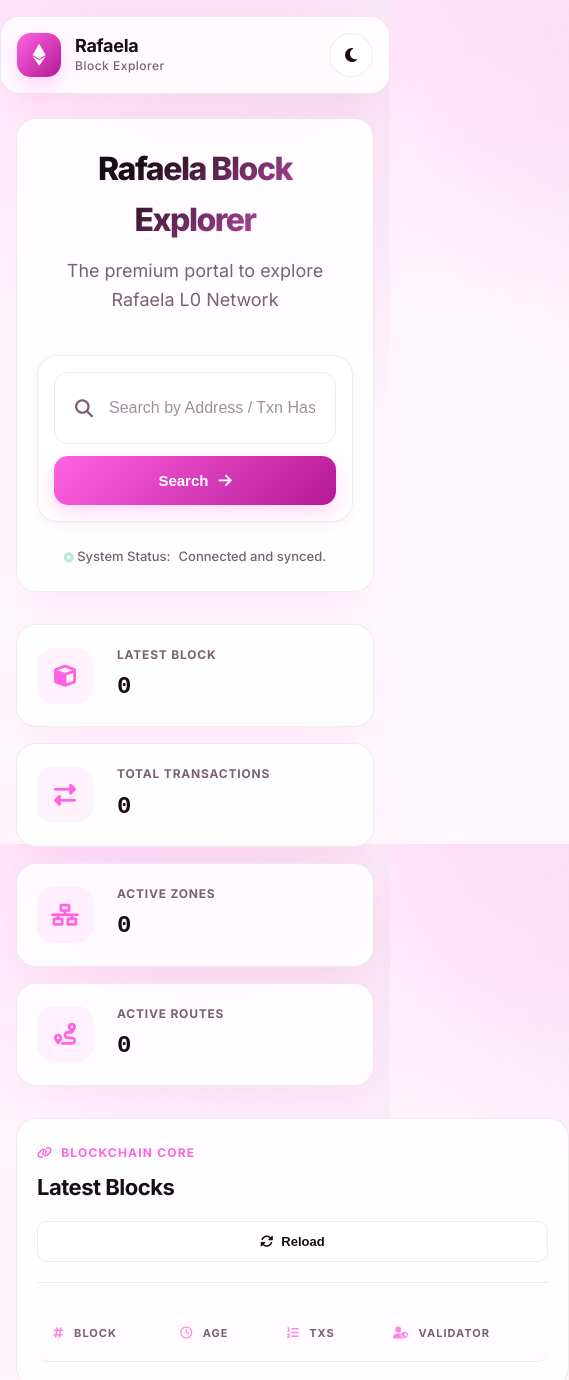
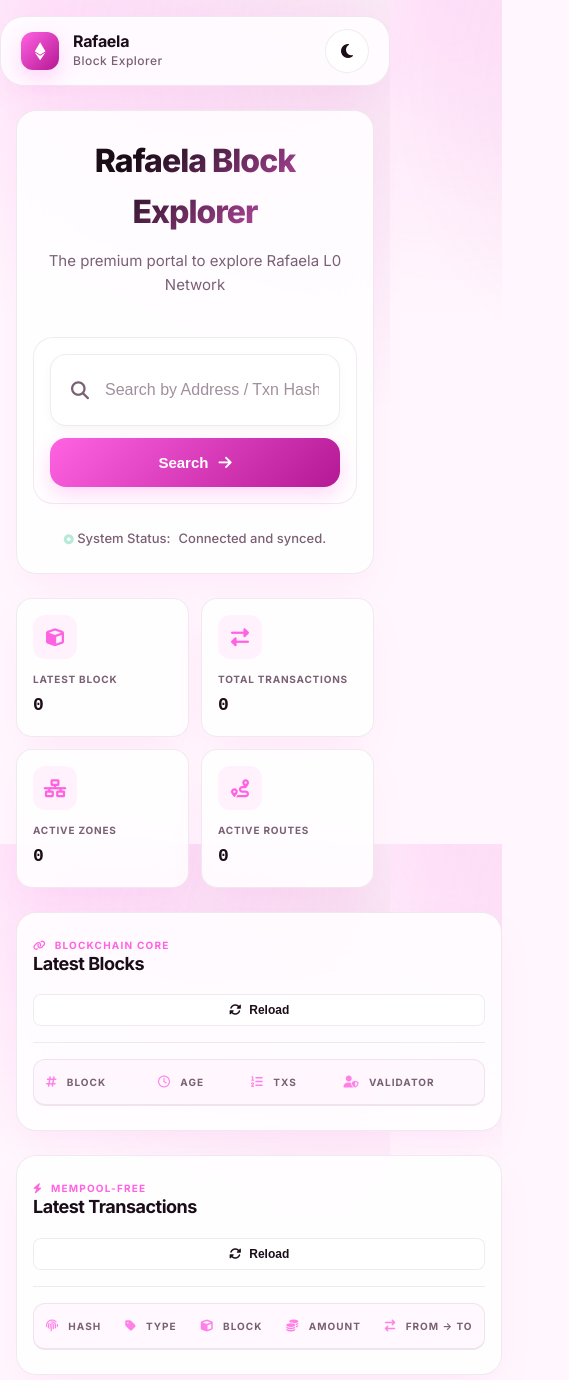
Before and after one commit to ptmo/rafa, a plain HTML site: page ex/index.html in a window 390 px wide. Shown: the top 1380 px of the page, 569 px wide, since content can reach past the window. Drawn offline with Linux system fonts and the light colour scheme.

Commit message:
Update style.css

```diff
--- a/ex/style.css
+++ b/ex/style.css
@@ -1,6 +1,6 @@
 /* =========================================================
    RAFAELA EXPLORER PREMIUM UI/UX - KELAS DUNIA
-   Refined for Symmetry, Precision, and Formal Aesthetics
+   Refined Mobile Responsiveness & Symmetric Tables
 ========================================================= */
 
 :root {
@@ -20,7 +20,7 @@
   --radius: 20px;
   --radius-sm: 12px;
   --mono: "SFMono-Regular", "Cascadia Code", "Roboto Mono", monospace;
-  --font: "Inter", -apple-system, BlinkMacSystemFont, "Segoe UI", Roboto, Oxygen, Ubuntu, Cantarell, "Open Sans", "Helvetica Neue", sans-serif;
+  --font: "Inter", -apple-system, BlinkMacSystemFont, "Segoe UI", Roboto, Oxygen, sans-serif;
   --glass-blur: blur(24px) saturate(150%);
 }
 
@@ -40,25 +40,16 @@ html[data-theme="dark"] {
   --shadow-sm: 0 4px 12px rgba(0, 0, 0, 0.4);
 }
 
-* {
-  box-sizing: border-box;
-  margin: 0;
-  padding: 0;
-}
+* { box-sizing: border-box; margin: 0; padding: 0; }
 
 body {
-  background-color: var(--bg);
-  color: var(--text);
-  font-family: var(--font);
-  -webkit-font-smoothing: antialiased;
-  -moz-osx-font-smoothing: grayscale;
-  min-height: 100vh;
-  transition: background-color 0.5s ease, color 0.5s ease;
+  background-color: var(--bg); color: var(--text); font-family: var(--font);
+  -webkit-font-smoothing: antialiased; -moz-osx-font-smoothing: grayscale;
+  min-height: 100vh; transition: background-color 0.5s ease, color 0.5s ease;
   background-image:
     radial-gradient(circle at 15% 0%, rgba(255, 99, 226, 0.15), transparent 35%),
     radial-gradient(circle at 85% 10%, rgba(180, 24, 148, 0.1), transparent 40%);
-  background-attachment: fixed;
-  line-height: 1.6;
+  background-attachment: fixed; line-height: 1.6;
 }
 
 .hidden { display: none !important; }
@@ -66,139 +57,71 @@ a { text-decoration: none; color: inherit; transition: color 0.3s ease; }
 
 /* UTILITIES: PREMIUM GLASSMORPHISM */
 .glass-panel {
-  background: var(--panel);
-  backdrop-filter: var(--glass-blur);
-  -webkit-backdrop-filter: var(--glass-blur);
-  border: 1px solid var(--line);
-  border-radius: var(--radius);
-  box-shadow: var(--shadow);
+  background: var(--panel); backdrop-filter: var(--glass-blur);
+  -webkit-backdrop-filter: var(--glass-blur); border: 1px solid var(--line);
+  border-radius: var(--radius); box-shadow: var(--shadow);
   transition: transform 0.3s ease, box-shadow 0.3s ease;
 }
 
 /* SHELL & NAVIGATION */
-.shell {
-  width: 100%;
-  max-width: 1280px;
-  margin: 0 auto;
-  padding: 0 24px;
+.shell { width: 100%; max-width: 1280px; margin: 0 auto; padding: 0 24px; }
+
+.nav {
+  display: flex; justify-content: space-between; align-items: center;
+  padding: 14px 28px; margin: 24px auto 40px; border-radius: 100px;
 }
 
-.nav {
-  display: flex;
-  justify-content: space-between;
-  align-items: center;
-  padding: 14px 28px;
-  margin: 24px auto 40px;
-  border-radius: 100px;
+.brand { display: flex; align-items: center; gap: 14px; }
+.logo-mark {
+  width: 44px; height: 44px; background: linear-gradient(135deg, var(--brand), var(--brand2));
+  color: #fff; border-radius: 14px; display: flex; align-items: center; justify-content: center;
+  font-size: 22px; box-shadow: 0 8px 20px rgba(255, 99, 226, 0.25);
 }
-
-.brand {
-  display: flex;
-  align-items: center;
-  gap: 14px;
-}
-
-.logo-mark {
-  width: 44px; height: 44px;
-  background: linear-gradient(135deg, var(--brand), var(--brand2));
-  color: #fff;
-  border-radius: 14px;
-  display: flex; align-items: center; justify-content: center;
-  font-size: 22px;
-  box-shadow: 0 8px 20px rgba(255, 99, 226, 0.25);
-}
-
-.brand span {
-  display: flex;
-  flex-direction: column;
-}
-
-.brand span strong {
-  font-size: 18px;
-  letter-spacing: -0.3px;
-  font-weight: 700;
-  line-height: 1.2;
-}
-
-.brand span small {
-  font-size: 12px;
-  color: var(--muted);
-  font-weight: 500;
-  letter-spacing: 0.5px;
-}
+.brand span { display: flex; flex-direction: column; }
+.brand span strong { font-size: 18px; letter-spacing: -0.3px; font-weight: 700; line-height: 1.2; }
+.brand span small { font-size: 12px; color: var(--muted); font-weight: 500; letter-spacing: 0.5px; }
 
 .navlinks { display: flex; gap: 32px; align-items: center; }
-.navlinks a {
-  font-size: 14px;
-  font-weight: 600;
-  color: var(--muted);
-  display: flex; align-items: center; gap: 8px;
-}
+.navlinks a { font-size: 14px; font-weight: 600; color: var(--muted); display: flex; align-items: center; gap: 8px; }
 .navlinks a:hover { color: var(--brand); }
 
 .btn-icon {
-  background: var(--panel2);
-  border: 1px solid var(--line);
-  color: var(--text);
-  width: 44px; height: 44px;
-  border-radius: 50%;
-  cursor: pointer;
+  background: var(--panel2); border: 1px solid var(--line); color: var(--text);
+  width: 44px; height: 44px; border-radius: 50%; cursor: pointer;
   transition: all 0.3s cubic-bezier(0.4, 0, 0.2, 1);
-  display: flex; align-items: center; justify-content: center;
-  font-size: 16px;
+  display: flex; align-items: center; justify-content: center; font-size: 16px;
 }
 .btn-icon:hover { background: var(--line); color: var(--brand); transform: scale(1.05); }
 
 /* HERO & OVERVIEW */
-.hero {
-  padding: 64px 40px;
-  text-align: center;
-  margin-bottom: 32px;
-}
-
+.hero { padding: 64px 40px; text-align: center; margin-bottom: 32px; }
 .hero-header { margin-bottom: 40px; }
 .hero-header h1 {
-  font-size: 46px;
-  font-weight: 800;
-  letter-spacing: -1.5px;
-  margin-bottom: 12px;
+  font-size: 46px; font-weight: 800; letter-spacing: -1.5px; margin-bottom: 12px;
   background: linear-gradient(135deg, var(--text) 30%, var(--brand) 100%);
-  -webkit-background-clip: text;
-  -webkit-text-fill-color: transparent;
+  -webkit-background-clip: text; -webkit-text-fill-color: transparent;
 }
 .hero-header p { font-size: 18px; color: var(--muted); font-weight: 400; }
 
 /* SEARCH BAR */
 .search-card { max-width: 800px; margin: 0 auto; }
 .search-line {
-  display: flex;
-  align-items: center;
-  background: var(--panel-strong);
-  border: 1px solid var(--line);
-  padding: 8px 8px 8px 24px;
-  border-radius: 100px;
-  box-shadow: var(--shadow-sm);
-  transition: all 0.3s ease;
+  display: flex; align-items: center; background: var(--panel-strong);
+  border: 1px solid var(--line); padding: 8px 8px 8px 24px; border-radius: 100px;
+  box-shadow: var(--shadow-sm); transition: all 0.3s ease;
 }
-.search-line:focus-within {
-  border-color: var(--brand);
-  box-shadow: 0 0 0 4px rgba(255, 99, 226, 0.1);
-}
+.search-line:focus-within { border-color: var(--brand); box-shadow: 0 0 0 4px rgba(255, 99, 226, 0.1); }
 .search-input-wrapper { display: flex; align-items: center; flex: 1; gap: 16px; }
 .search-icon { color: var(--muted); font-size: 18px; }
 
-input {
-  width: 100%; border: none; background: transparent; color: var(--text);
-  font-size: 16px; outline: none; padding: 12px 0; font-weight: 500;
-}
+input { width: 100%; border: none; background: transparent; color: var(--text); font-size: 16px; outline: none; padding: 12px 0; font-weight: 500; }
 input::placeholder { color: var(--muted); opacity: 0.7; }
 
 button.primary {
-  background: linear-gradient(135deg, var(--brand), var(--brand2));
-  color: #fff; border: none; padding: 14px 32px; border-radius: 100px;
-  font-size: 15px; font-weight: 600; cursor: pointer;
-  transition: all 0.3s cubic-bezier(0.4, 0, 0.2, 1);
-  display: flex; align-items: center; gap: 10px;
+  background: linear-gradient(135deg, var(--brand), var(--brand2)); color: #fff;
+  border: none; padding: 14px 32px; border-radius: 100px; font-size: 15px; font-weight: 600;
+  cursor: pointer; transition: all 0.3s cubic-bezier(0.4, 0, 0.2, 1);
+  display: flex; align-items: center; gap: 10px; justify-content: center;
   box-shadow: 0 8px 20px rgba(255, 99, 226, 0.25);
 }
 button.primary:hover { transform: translateY(-2px); box-shadow: 0 12px 24px rgba(255, 99, 226, 0.35); }
@@ -209,81 +132,61 @@ button.primary:hover { transform: translateY(-2px); box-shadow: 0 12px 24px rgba
 @keyframes blinker { 50% { opacity: 0.3; } }
 
 /* STATS ROW */
-.stats-row {
-  display: grid;
-  grid-template-columns: repeat(4, 1fr);
-  gap: 24px;
-  margin-bottom: 32px;
-}
-.metric {
-  padding: 28px; display: flex; align-items: center; gap: 24px;
-}
+.stats-row { display: grid; grid-template-columns: repeat(4, 1fr); gap: 24px; margin-bottom: 32px; }
+.metric { padding: 28px; display: flex; align-items: center; gap: 24px; }
 .metric:hover { transform: translateY(-4px); box-shadow: 0 20px 40px -10px rgba(255, 99, 226, 0.15); }
 .metric-icon {
-  width: 56px; height: 56px; border-radius: 16px;
-  background: rgba(255, 99, 226, 0.08); color: var(--brand);
-  display: flex; align-items: center; justify-content: center; font-size: 22px;
+  width: 56px; height: 56px; border-radius: 16px; background: rgba(255, 99, 226, 0.08);
+  color: var(--brand); display: flex; align-items: center; justify-content: center; font-size: 22px;
 }
 .metric-info { display: flex; flex-direction: column; gap: 4px; }
 .metric-info .label { font-size: 12px; font-weight: 700; text-transform: uppercase; color: var(--muted); letter-spacing: 0.8px; }
 .metric-info .value { font-size: 24px; font-weight: 800; color: var(--text); font-family: var(--mono); }
 
 /* DASHBOARD GRID */
-.dashboard-grid {
-  display: grid;
-  grid-template-columns: 1fr 1fr;
-  gap: 24px;
-  margin-bottom: 32px;
-}
+.dashboard-grid { display: grid; grid-template-columns: 1fr 1fr; gap: 24px; margin-bottom: 32px; }
 
 /* PANELS & HEADERS */
 .panel { padding: 32px; }
 .section-head {
-  display: flex; justify-content: space-between; align-items: flex-end;
+  display: flex; justify-content: space-between; align-items: center;
   margin-bottom: 24px; padding-bottom: 20px; border-bottom: 1px solid var(--line);
 }
-.eyebrow { font-size: 12px; font-weight: 700; text-transform: uppercase; letter-spacing: 1.2px; color: var(--brand); margin-bottom: 8px; display: flex; align-items: center; gap: 8px; }
+.section-title { display: flex; flex-direction: column; gap: 8px; }
+.eyebrow { font-size: 12px; font-weight: 700; text-transform: uppercase; letter-spacing: 1.2px; color: var(--brand); display: flex; align-items: center; gap: 8px; }
 .section-head h2 { font-size: 22px; font-weight: 700; letter-spacing: -0.5px; }
 
 button.ghost {
   background: var(--panel2); border: 1px solid var(--line); color: var(--text);
   padding: 10px 20px; border-radius: 10px; font-size: 13px; font-weight: 600;
   cursor: pointer; transition: all 0.3s ease; display: flex; align-items: center; gap: 8px;
+  white-space: nowrap; flex-shrink: 0;
 }
 button.ghost:hover { background: var(--line); color: var(--brand); }
 button.danger:hover { background: rgba(217, 54, 126, 0.05); color: var(--danger); border-color: rgba(217, 54, 126, 0.3); }
 
-/* TABLES (PREMIUM ARCHITECTURE) */
-.table-wrap { overflow-x: auto; margin: 0 -8px; padding: 0 8px; }
+/* TABLES (PREMIUM ARCHITECTURE FIX) */
+.table-wrap { overflow-x: auto; -webkit-overflow-scrolling: touch; margin: 0 -8px; padding: 0 8px; }
 table { width: 100%; border-collapse: separate; border-spacing: 0; text-align: left; }
-th, td { padding: 18px 16px; border-bottom: 1px solid var(--line); font-size: 14px; white-space: nowrap; }
 th {
-  color: var(--muted);
-  font-weight: 700;
-  font-size: 11px;
-  text-transform: uppercase;
-  letter-spacing: 1px;
-  background: rgba(255, 99, 226, 0.02);
+  padding: 16px; background: rgba(255, 99, 226, 0.04);
+  border-bottom: 2px solid var(--line); border-top: 1px solid var(--line);
+  color: var(--muted); font-weight: 700; font-size: 11px; text-transform: uppercase; letter-spacing: 1px; white-space: nowrap;
 }
-th:first-child { border-top-left-radius: 10px; border-bottom-left-radius: 10px; }
-th:last-child { border-top-right-radius: 10px; border-bottom-right-radius: 10px; }
+th:first-child { border-left: 1px solid var(--line); border-top-left-radius: 12px; border-bottom-left-radius: 12px; }
+th:last-child { border-right: 1px solid var(--line); border-top-right-radius: 12px; border-bottom-right-radius: 12px; }
 th i { margin-right: 6px; color: var(--brand); opacity: 0.8; font-size: 12px; }
 
+td { padding: 18px 16px; border-bottom: 1px solid var(--line); font-size: 14px; white-space: nowrap; }
 tbody tr { transition: background 0.2s ease; cursor: pointer; }
 tbody tr:hover { background: rgba(255, 99, 226, 0.04); }
 tbody tr:last-child td { border-bottom: none; }
-
 td.hash, td:first-child { font-family: var(--mono); color: var(--brand); font-weight: 600; letter-spacing: -0.3px; }
 
 /* INSPECTOR DETAIL PANEL */
-.detail-panel {
-  margin-bottom: 32px;
-  border: 1px solid var(--brand) !important;
-  box-shadow: 0 0 30px rgba(255, 99, 226, 0.1) !important;
-}
+.detail-panel { margin-bottom: 32px; border: 1px solid var(--brand) !important; box-shadow: 0 0 30px rgba(255, 99, 226, 0.1) !important; }
 pre {
-  background: var(--panel-strong) !important; color: var(--text) !important;
-  border: 1px solid var(--line);
+  background: var(--panel-strong) !important; color: var(--text) !important; border: 1px solid var(--line);
   padding: 24px; border-radius: 16px; font-family: var(--mono); font-size: 13px;
   overflow-x: auto; line-height: 1.7; box-shadow: inset 0 2px 10px rgba(0,0,0,0.02);
 }
@@ -294,13 +197,10 @@ pre {
 .custom-scrollbar::-webkit-scrollbar-thumb { background: rgba(255, 99, 226, 0.2); border-radius: 10px; }
 .custom-scrollbar::-webkit-scrollbar-thumb:hover { background: var(--brand); }
 
-/* ROADMAP */
+/* ROADMAP / FEATURE MATRIX */
 .roadmap { margin-bottom: 40px; text-align: center; }
 .roadmap-header { margin-bottom: 32px; display: flex; flex-direction: column; align-items: center; }
-.feature-grid {
-  display: grid; grid-template-columns: repeat(auto-fit, minmax(200px, 1fr));
-  gap: 16px; text-align: left;
-}
+.feature-grid { display: grid; grid-template-columns: repeat(auto-fit, minmax(200px, 1fr)); gap: 16px; text-align: left; }
 .feature-grid span {
   background: var(--panel-strong); padding: 16px 24px; border-radius: 14px;
   border: 1px solid var(--line); font-size: 14px; font-weight: 600;
@@ -311,50 +211,70 @@ pre {
 .feature-grid span i { color: var(--brand); font-size: 18px; }
 
 /* FOOTER */
-.footer {
-  padding: 48px 24px; text-align: center; border-top: 1px solid var(--line);
-  margin-top: 40px; color: var(--muted);
-}
+.footer { padding: 48px 24px; text-align: center; border-top: 1px solid var(--line); margin-top: 40px; color: var(--muted); }
 .footer-content { display: flex; flex-direction: column; align-items: center; gap: 20px; margin-bottom: 32px; }
 .footer-brand { font-size: 20px; font-weight: 800; color: var(--text); display: flex; align-items: center; gap: 10px; letter-spacing: -0.5px;}
 .footer-brand i { color: var(--brand); font-size: 24px; }
 .footer-tags { display: flex; gap: 12px; flex-wrap: wrap; justify-content: center; }
-.tag {
-  background: transparent; color: var(--brand); padding: 8px 16px;
-  border-radius: 100px; font-size: 12px; font-weight: 600;
-  border: 1px solid rgba(255, 99, 226, 0.3); letter-spacing: 0.5px;
-}
+.tag { background: transparent; color: var(--brand); padding: 8px 16px; border-radius: 100px; font-size: 12px; font-weight: 600; border: 1px solid rgba(255, 99, 226, 0.3); letter-spacing: 0.5px; }
 .footer-bottom { font-size: 13px; font-weight: 500; }
 
-/* RESPONSIVE DESIGN (PC, TABLET & MOBILE) */
+/* =========================================================
+   RESPONSIVE DESIGN (TABLET & MOBILE)
+========================================================= */
 @media(max-width: 1024px) {
   .dashboard-grid { grid-template-columns: 1fr; }
   .stats-row { grid-template-columns: repeat(2, 1fr); }
-  .hero { padding: 48px 24px; }
 }
 
 @media(max-width: 768px) {
+  /* Layout & Spacing */
   .shell { padding: 0 16px; }
-  .nav { border-radius: 20px; flex-wrap: wrap; padding: 16px; margin: 16px auto 24px; }
+  .nav { border-radius: 24px; padding: 12px 20px; margin: 16px auto 24px; }
   .navlinks { display: none; }
 
-  .hero-header h1 { font-size: 32px; }
-  .search-line {
-    flex-direction: column; border-radius: 20px; padding: 16px;
-    background: var(--panel); border: 1px solid var(--line); box-shadow: var(--shadow-sm);
-  }
-  .search-input-wrapper {
-    background: var(--panel-strong); padding: 14px 20px; border-radius: 14px;
-    border: 1px solid var(--line); width: 100%; margin-bottom: 12px;
-  }
-  button.primary { width: 100%; justify-content: center; border-radius: 14px; padding: 16px; }
+  /* Brand Logo & Text */
+  .logo-mark { width: 38px; height: 38px; font-size: 18px; border-radius: 12px; }
+  .brand span strong { font-size: 16px; }
 
-  .stats-row { grid-template-columns: 1fr; gap: 16px; }
-  .metric { justify-content: flex-start; padding: 20px; }
+  /* Hero & Search */
+  .hero { padding: 40px 20px; margin-bottom: 24px; border-radius: 20px; }
+  .hero-header h1 { font-size: 32px; letter-spacing: -1px; }
+  .hero-header p { font-size: 15px; }
+  .search-line { flex-direction: column; border-radius: 20px; padding: 16px; background: var(--panel); box-shadow: none; }
+  .search-input-wrapper { background: var(--panel-strong); padding: 14px 20px; border-radius: 16px; border: 1px solid var(--line); width: 100%; margin-bottom: 12px; box-shadow: var(--shadow-sm); }
+  button.primary { width: 100%; border-radius: 16px; padding: 16px; }
 
-  .panel { padding: 24px 20px; }
-  .section-head { flex-direction: column; align-items: flex-start; gap: 16px; }
-  button.ghost { width: 100%; justify-content: center; padding: 12px; }
+  /* Stats Row - Formatted into 2x2 Grid instead of stacked */
+  .stats-row { grid-template-columns: repeat(2, 1fr); gap: 12px; margin-bottom: 24px; }
+  .metric { padding: 16px; flex-direction: column; align-items: flex-start; gap: 12px; border-radius: 16px; }
+  .metric-icon { width: 44px; height: 44px; font-size: 18px; border-radius: 12px; }
+  .metric-info .label { font-size: 10px; }
+  .metric-info .value { font-size: 18px; }
 
-  .feature-grid { grid-template-columns: 1fr; }
+  /* Panels & Section Headers */
+  .panel { padding: 24px 16px; border-radius: 20px; }
+
+  /* FIX: Ensure Header and Reload Button are inline and neat */
+  .section-head { flex-direction: row; align-items: center; padding-bottom: 16px; margin-bottom: 16px; gap: 12px; }
+  .section-title { gap: 4px; }
+  .eyebrow { font-size: 10px; }
+  .section-head h2 { font-size: 18px; line-height: 1.2; }
+
+  /* FIX: Button Reload no longer takes full width */
+  button.ghost { width: auto; padding: 8px 14px; font-size: 12px; border-radius: 8px; }
+
+  /* Table Adjustments */
+  th, td { padding: 14px 12px; font-size: 12px; }
+  th { font-size: 10px; }
+
+  /* FIX: Feature Matrix 2x2 Grid instead of huge horizontal blocks */
+  .feature-grid { grid-template-columns: repeat(2, 1fr); gap: 12px; }
+  .feature-grid span { padding: 14px; font-size: 12px; border-radius: 12px; }
 }
+
+@media(max-width: 480px) {
+  /* Extra fix for very small phones */
+  .section-head { flex-direction: column; align-items: flex-start; }
+  .section-head button { width: 100%; justify-content: center; margin-top: 8px; }
+   }
```
